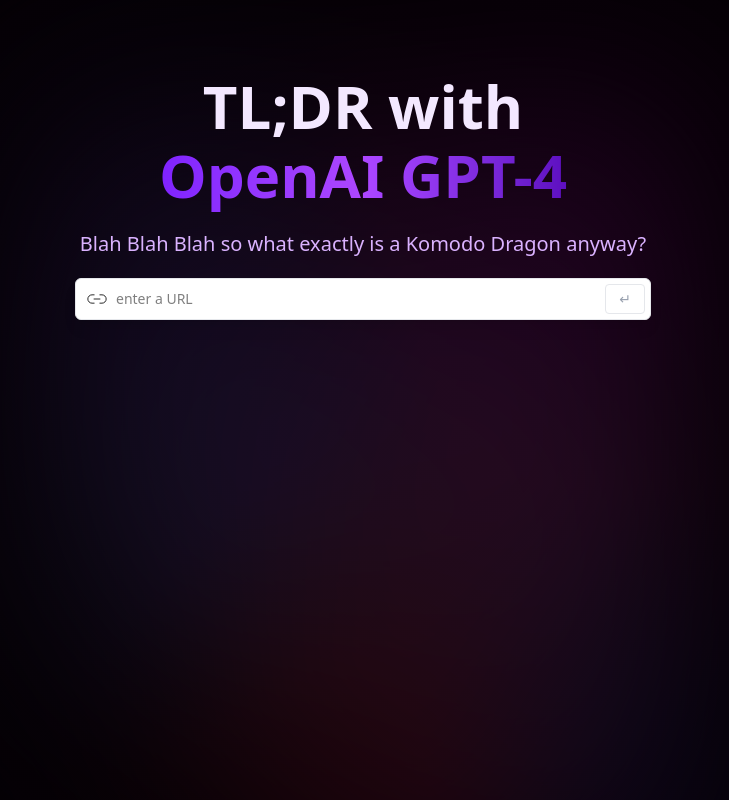
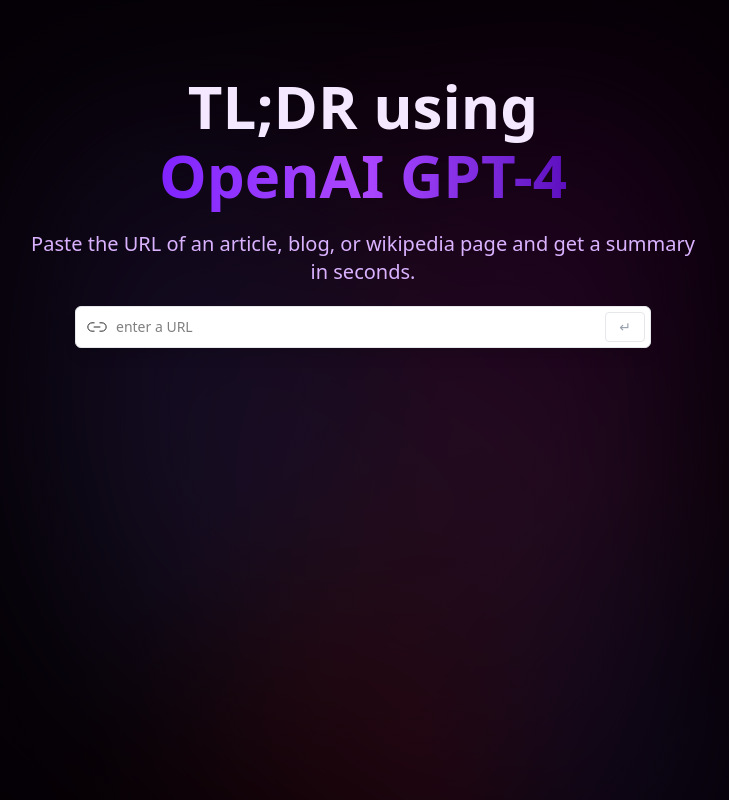
Before and after one commit to dean-tunbridge/ai-tldr, a React (Vite) app: page / in a window 1280 px wide. Shown: the whole page, without its empty margins (277-1006 px from the left). Built offline with nearby package versions, Linux system fonts and the light colour scheme.

Commit message:
changed description

```diff
--- a/src/components/Hero.jsx
+++ b/src/components/Hero.jsx
@@ -4,11 +4,12 @@ function Hero() {
       <nav className="flex justify-between items-center w-full mb-10 pt-3"></nav>
 
       <h1 className="head_text">
-        TL;DR with <br className="max-md:hidden" />
+        TL;DR using <br className="max-md:hidden" />
         <span className="purple_gradient">OpenAI GPT-4</span>
       </h1>
       <h2 className="description">
-        Blah Blah Blah so what exactly is a Komodo Dragon anyway?
+        Paste the URL of an article, blog, or wikipedia page and get a summary
+        in seconds.
         <br />
       </h2>
     </header>
```
